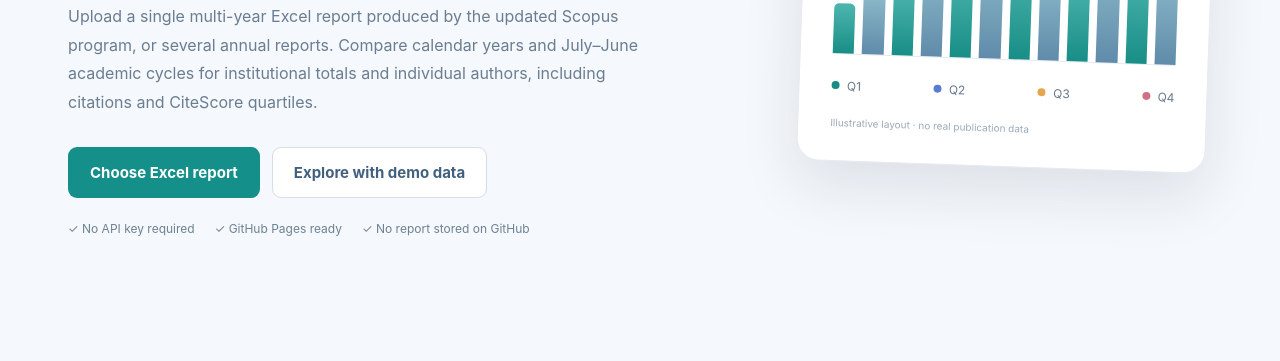
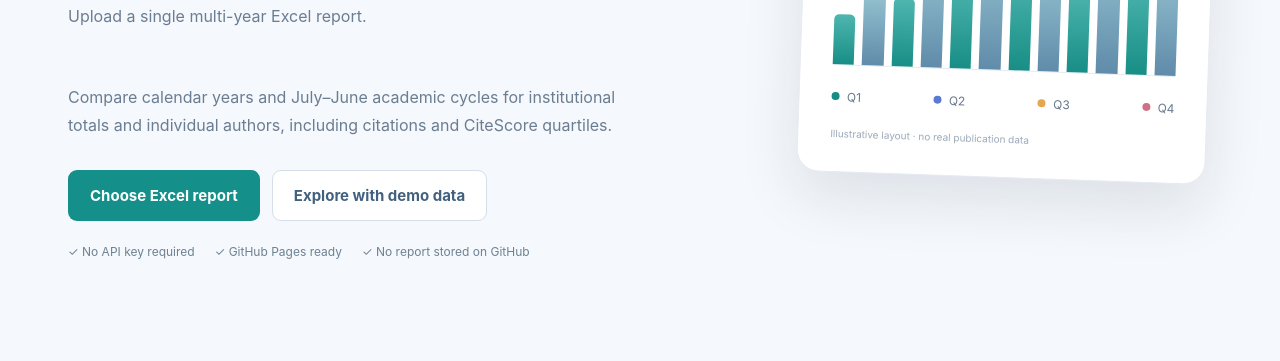
Before and after one commit to psaiprasadcse/Scopus, a plain HTML site: page index.html in a window 1280 px wide. Shown: the part 494-855 px from the top of the page. Before the commit the page ends 832 px from the top, so only its background shows below. Drawn offline with Linux system fonts and the light colour scheme.

Commit message:
Update index.html

```diff
--- a/index.html
+++ b/index.html
@@ -89,7 +89,7 @@
       <div class="welcome-copy">
         <span class="eyebrow">FACULTY RESEARCH INTELLIGENCE</span>
         <h1>Understand every publication.<br><span>Compare calendar and academic years.</span></h1>
-        <p>Upload a single multi-year Excel report produced by the updated Scopus program, or several annual reports. Compare calendar years and July–June academic cycles for institutional totals and individual authors, including citations and CiteScore quartiles.</p>
+        <p>Upload a single multi-year Excel report. </p> <br> <p>Compare calendar years and July–June academic cycles for institutional totals and individual authors, including citations and CiteScore quartiles.</p>
         <div class="welcome-actions"><label class="btn primary large" for="welcomeInput">Choose Excel report <input id="welcomeInput" type="file" accept=".xlsx,.xls" multiple hidden></label><button class="btn outline large" id="welcomeDemo" type="button">Explore with demo data</button></div>
         <div class="mini-features"><span>✓ No API key required</span><span>✓ GitHub Pages ready</span><span>✓ No report stored on GitHub</span></div>
       </div>
```
